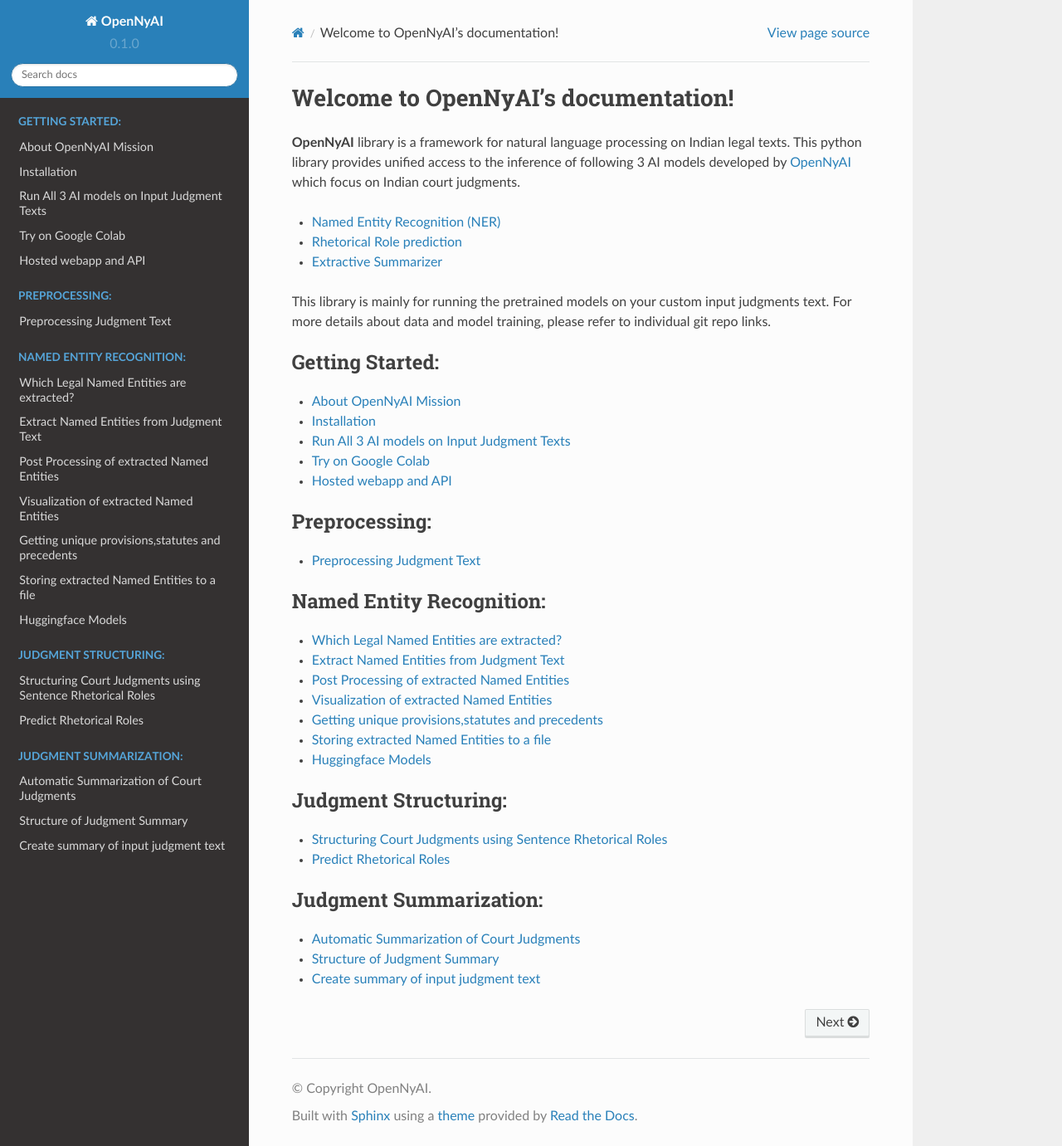
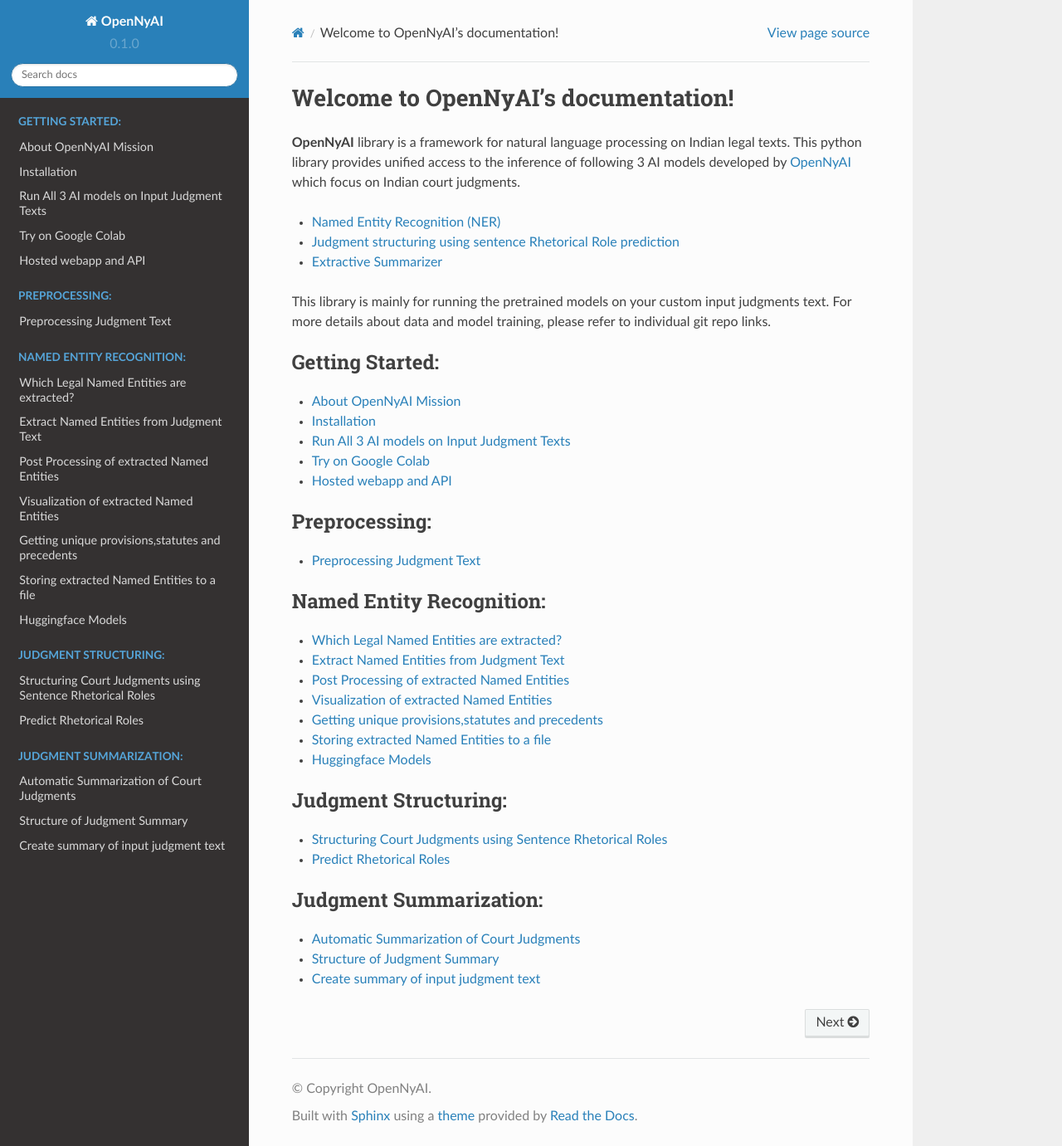
Before and after one commit to OpenNyAI/Opennyai, a Sphinx documentation site: the page built from docs/source/index.rst, in a window 1280 px wide and 1381 px high. Shown: the whole window at 83% size. Built offline with Sphinx 7.4.7 and the Read the Docs theme 2.0.0, drawn with Linux system fonts in a browser that asks for light colours.

```diff
--- a/docs/source/index.rst
+++ b/docs/source/index.rst
@@ -4,7 +4,7 @@ Welcome to OpenNyAI's documentation!
 **OpenNyAI** library is a framework for natural language processing on Indian legal texts. This python library provides unified access to the inference of following 3 AI models developed by `OpenNyAI <https://opennyai.org/>`_ which focus on Indian court judgments.
 
 * `Named Entity Recognition (NER) <https://github.com/Legal-NLP-EkStep/legal_NER>`_
-* `Rhetorical Role prediction <https://github.com/Legal-NLP-EkStep/rhetorical-role-baseline>`_
+* `Judgment structuring using sentence Rhetorical Role prediction <https://github.com/Legal-NLP-EkStep/rhetorical-role-baseline>`_
 * `Extractive Summarizer <https://github.com/Legal-NLP-EkStep/judgment_extractive_summarizer>`_
 
 This library is mainly for running the pretrained models on your custom input judgments text. For more details about data and model training, please refer to individual git repo links.
```
